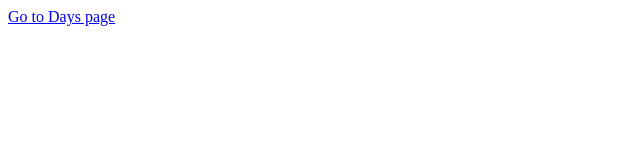
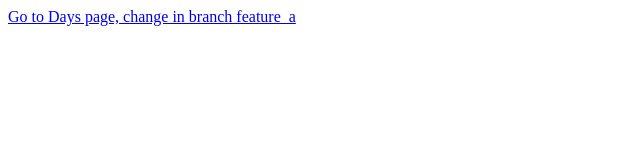
Before and after one commit to prasannashetty/my-first-app, a plain HTML site: page html/index.html in a window 1280 px wide. Shown: the whole page, without its empty margins (0-640 px from the left). Drawn offline with Linux system fonts and the light colour scheme.

Commit message:
changes to index.html in feature_a branch

```diff
--- a/html/index.html
+++ b/html/index.html
@@ -4,6 +4,6 @@
 	<title>Days App</title>
 </head>
 <body>
-<a href="days.html">Go to Days page</a>
+<a href="days.html">Go to Days page, change in branch feature_a</a>
 </body>
 </html>
```
